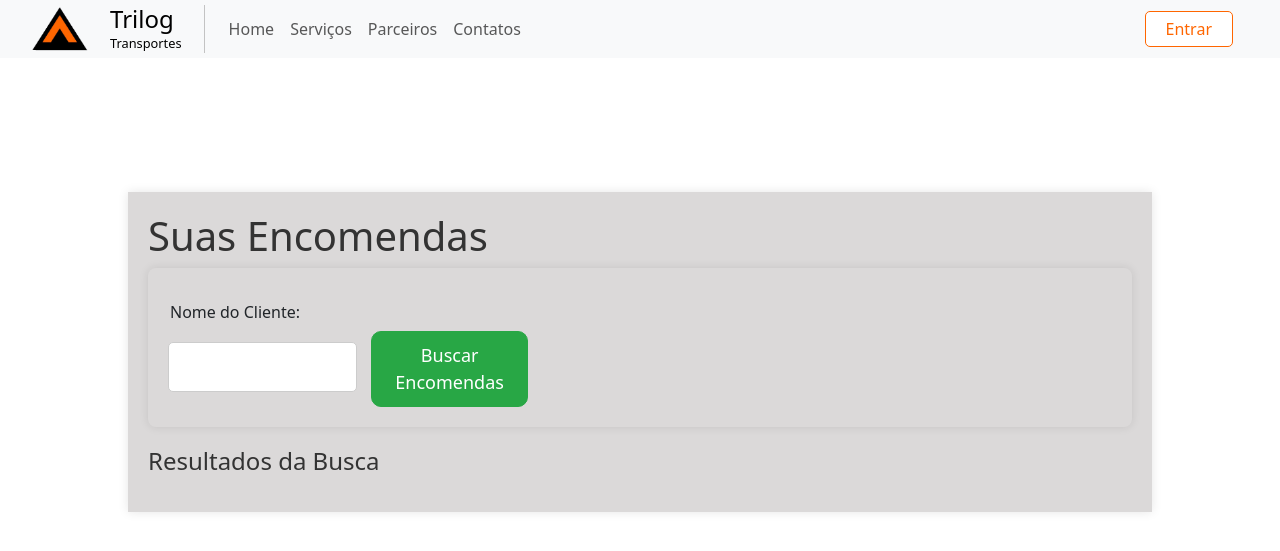
After one commit to Antony-Lucas/Nap1DevWeb, a Django app: page /encomenda in a window 1280 px wide. The commit adds this page. Shown: the top 551 px of the page. Run offline with Django 4.2, Linux system fonts and the light colour scheme.

Commit message:
add: tela de encomendas

```diff
--- a/transportadora/urls.py
+++ b/transportadora/urls.py
@@ -5,5 +5,6 @@ from transportadoraapp import views
 urlpatterns = [
     path('', views.index, name='index'),
     path('home', views.home, name='home'),
-    path('edit_perfil', views.edit_perfil, name ='edit_perfil')
+    path('edit_perfil', views.edit_perfil, name ='edit_perfil'),
+    path('encomenda',views.encomenda,name='encomenda')
 ]
--- /dev/null
+++ b/transportadoraapp/static/css/editUser/encomenda.css
@@ -0,0 +1,79 @@
+body {
+    /* background-color: #ff6600; */
+
+    margin: 0;
+    padding: 0;
+}
+
+
+
+.container-encomendas {
+    width: 80%;
+    margin: auto;
+    padding: 20px;
+    background-color: #dbd9d9;
+    box-shadow: 0 0 10px rgba(0, 0, 0, 0.1);
+    margin-top: 12rem;
+
+}
+
+.h1-enco, .h2-enco {
+    color: #333;
+}
+
+.form-enco {
+
+    margin-bottom: 20px;
+    flex-direction: row;
+    align-items: center;
+    padding: 20px;
+    border-radius: 8px;
+    box-shadow: 0 0 10px rgba(0, 0, 0, 0.10);
+}
+
+.form-enco label {
+    display: block;
+    font-size: medium;
+    margin: 10px 0 5px;
+}
+
+/* Estilização do campo de entrada */
+.form-enco input[type="text"] {
+    padding: 12px;
+    font-size: 16px;
+    border: 1px solid #ccc;
+    border-radius: 5px;
+    width: 20%;
+
+    box-sizing: border-box;
+    margin-right: 10px;
+}
+
+
+.custom-btn {
+    background-color: #28a745; /* Muda a cor de fundo */
+    border-color: #28a745; /* Muda a cor da borda */
+    color: white; /* Muda a cor do texto */
+    font-size: 18px; /* Aumenta o tamanho do texto */
+    padding: 10px 20px; /* Aumenta o espaçamento interno */
+    border-radius: 10px; /* Deixa as bordas arredondadas */
+    transition: background-color 0.3s ease, transform 0.2s ease; /* Adiciona animações */
+}
+
+.custom-btn:hover {
+    background-color: #218838; /* Cor ao passar o mouse */
+    transform: scale(1.05); /* Efeito de zoom ao passar o mouse */
+}
+
+.ul-enco {
+    list-style-type: none;
+    padding: 0;
+}
+
+.ul-enco li {
+    background-color: #f9f9f9;
+    margin: 5px 0;
+    padding: 10px;
+    border: 1px solid #ddd;
+    border-radius: 4px;
+}
--- /dev/null
+++ b/transportadoraapp/static/js/encomendasJs.js
@@ -0,0 +1,40 @@
+// Simulação de uma lista de encomendas de diferentes clientes
+const encomendas = [
+    { produto: 'Produto A', cliente: 'João', quantidade: 2 },
+    { produto: 'Produto B', cliente: 'Maria', quantidade: 1 },
+    { produto: 'Produto C', cliente: 'João', quantidade: 3 },
+    { produto: 'Produto D', cliente: 'Ana', quantidade: 4 },
+    { produto: 'Produto E', cliente: 'Maria', quantidade: 2 },
+];
+
+// Evento ao submeter o formulário
+document.getElementById('clienteForm').addEventListener('submit', function(e) {
+    e.preventDefault();
+
+    // Limpa a lista de encomendas
+    document.getElementById('encomendaList').innerHTML = '';
+
+    // Pega o nome do cliente inserido
+    const cliente = document.getElementById('cliente').value;
+
+    // Filtra as encomendas feitas pelo cliente
+    const resultado = encomendas.filter(encomenda => encomenda.cliente.toLowerCase() === cliente.toLowerCase());
+
+    // Verifica se há encomendas para o cliente
+    if (resultado.length > 0) {
+        // Adiciona cada encomenda filtrada à lista
+        resultado.forEach(encomenda => {
+            const li = document.createElement('li');
+            li.textContent = `Produto: ${encomenda.produto} | Quantidade: ${encomenda.quantidade}`;
+            document.getElementById('encomendaList').appendChild(li);
+        });
+    } else {
+        // Se não houver encomendas, exibe uma mensagem
+        const li = document.createElement('li');
+        li.textContent = 'Nenhuma encomenda encontrada para este cliente.';
+        document.getElementById('encomendaList').appendChild(li);
+    }
+
+    // Limpa o campo de entrada
+    document.getElementById('clienteForm').reset();
+});
--- a/transportadoraapp/templates/base/base.html
+++ b/transportadoraapp/templates/base/base.html
@@ -27,7 +27,7 @@
         <div class="collapse navbar-collapse" id="navbarSupportedContent">
             <ul class="navbar-nav">
                 <li class="nav-item active">
-                    <a class="nav-link" href="#">Home</a>
+                    <a class="nav-link" href="{%url 'index'%}">Home</a>
                 </li>
                 <li class="nav-item">
                     <a class="nav-link" href="#">Serviços</a>
@@ -54,7 +54,7 @@
                         </button>
                         <div class="dropdown-menu dropdown-menu-end" aria-labelledby="dropdownMenuButton">
                             <a class="dropdown-item" href="{% url 'edit_perfil' %}">Meu perfil</a>
-                            <a class="dropdown-item" href="#">Minhas encomendas</a>
+                            <a class="dropdown-item" href="{% url 'encomenda' %}">Minhas encomendas</a>
                             <a class="dropdown-item" href="#">Pedidos de Transporte(transportadora)</a>
                             <a class="dropdown-item" href="#" id="logout">Sair</a>
                         </div>
--- /dev/null
+++ b/transportadoraapp/templates/perfil_usuario/encomendas.html
@@ -0,0 +1,25 @@
+{% extends "base/base.html" %} {%load static%} {% block topnav %}
+<head>
+    <meta charset="UTF-8">
+    <meta name="viewport" content="width=device-width, initial-scale=1.0">
+    <title>Lista de Encomendas</title>
+    <link rel="stylesheet" href="{% static 'css/editUser/encomenda.css'%}">
+</head>
+<body>
+    <div class="container-encomendas">
+        <h1 class="h1-enco">Suas Encomendas</h1>
+
+        <form class="form-enco" id="clienteForm">
+            <label for="cliente">Nome do Cliente:</label>
+            <input type="text" id="cliente" name="cliente" required>
+            <button class="btn btn-primary col-md-2 custom-btn" type="submit">Buscar Encomendas</button>
+        </form>
+
+        <h2 class="h2-enco">Resultados da Busca</h2>
+        <ul class="ul-enco" id="encomendaList"></ul>
+    </div>
+
+    <script src="{% static 'js\encomendasJs.js'%}"></script>
+</body>
+</html>
+{%endblock%}
--- a/transportadoraapp/views.py
+++ b/transportadoraapp/views.py
@@ -8,3 +8,5 @@ def home(request):
 
 def edit_perfil(request):
     return render(request, 'perfil_usuario\editar_perfil_usuario.html')
+def encomenda(request):
+    return render(request, 'perfil_usuario\encomendas.html')
```
Also changed, not shown: transportadoraapp/static/js/app.js (added, +18 -0 lines).
